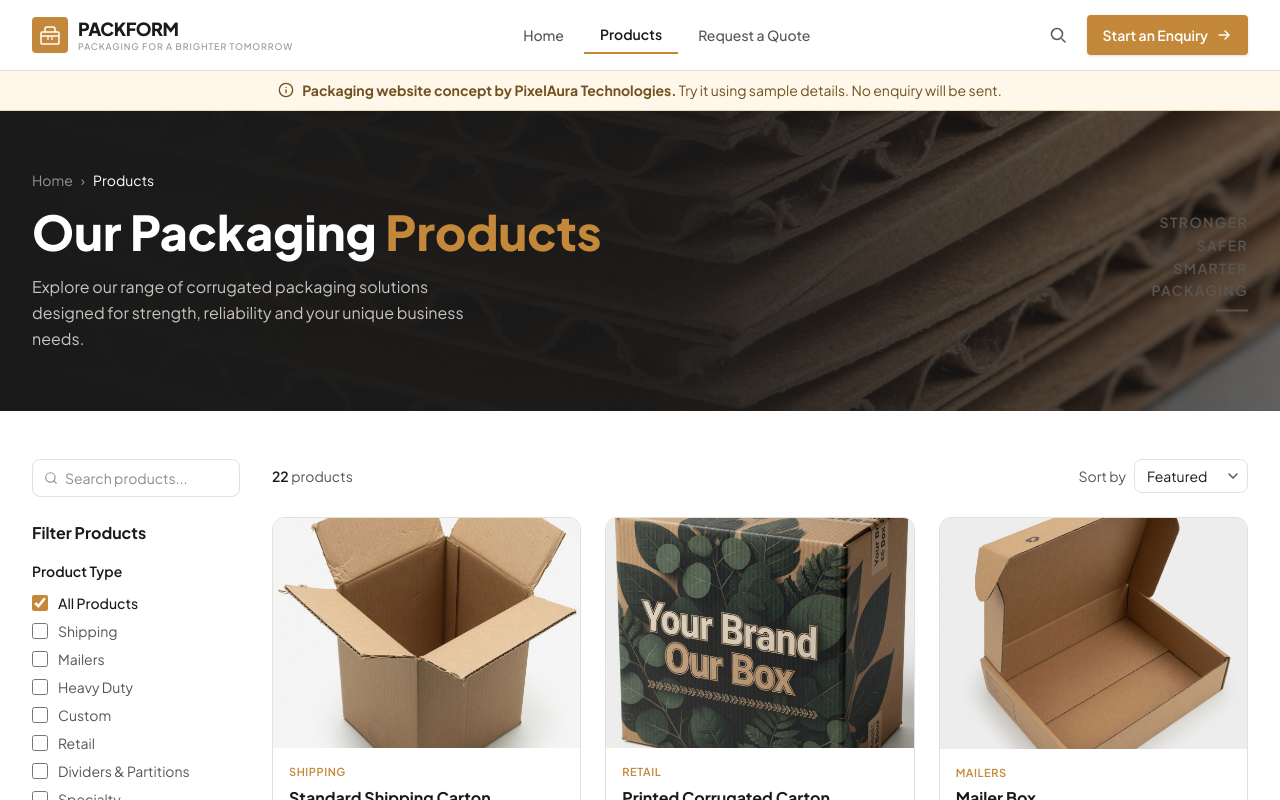
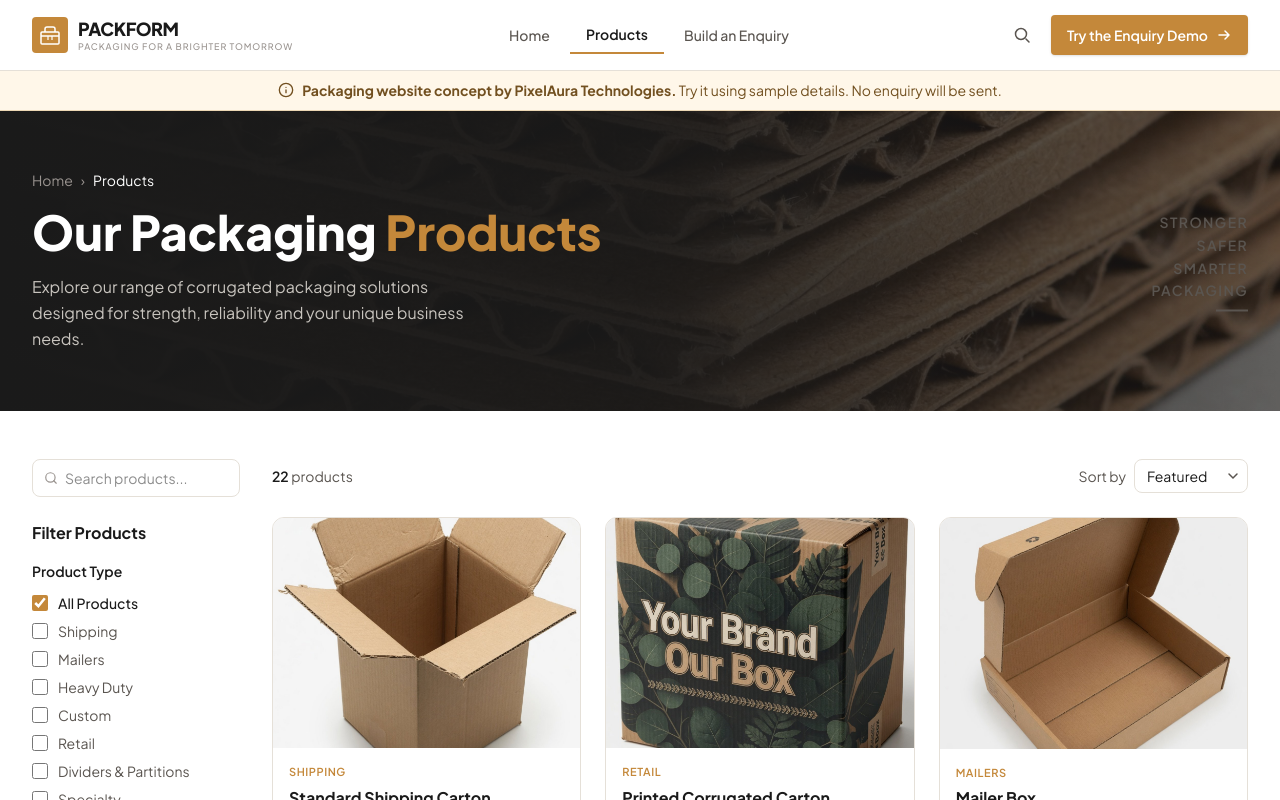
Before and after one commit to dhruvintejani/box_packaging, a React (Vite) app: page /products in a window 1280 px wide. Shown: the top 800 px of the page. Built offline with nearby package versions, Linux system fonts and the light colour scheme.

Commit message:
Improve mobile progress, truthful calls to action and functional search navigation

```diff
--- a/src/components/Header.tsx
+++ b/src/components/Header.tsx
@@ -7,7 +7,7 @@ import { useEnquiry } from '../context/EnquiryContext';
 const NAV_LINKS = [
   { to: '/', label: 'Home' },
   { to: '/products', label: 'Products' },
-  { to: '/quote', label: 'Request a Quote' },
+  { to: '/quote', label: 'Build an Enquiry' },
 ];
 
 export default function Header() {
@@ -83,7 +83,7 @@ export default function Header() {
           {/* Desktop Right */}
           <div className="hidden lg:flex items-center gap-3">
             <button
-              onClick={() => navigate('/products')}
+              onClick={() => navigate('/products?focus=search')}
               className="text-[#5a5550] hover:text-[#1a1a1a] transition-colors cursor-pointer p-2"
               aria-label="Search products"
             >
@@ -96,7 +96,7 @@ export default function Header() {
               onClick={() => navigate('/quote')}
               className="flex items-center gap-2 bg-[#c4883a] hover:bg-[#b07a30] active:bg-[#9e6d28] text-white text-sm font-semibold px-4 py-2.5 rounded transition-all duration-150 cursor-pointer shadow-sm hover:shadow"
             >
-              Start an Enquiry
+              Try the Enquiry Demo
               <svg width="16" height="16" viewBox="0 0 16 16" fill="none">
                 <path d="M3 8h10M9 4l4 4-4 4" stroke="white" strokeWidth="1.5" strokeLinecap="round" strokeLinejoin="round"/>
               </svg>
```
